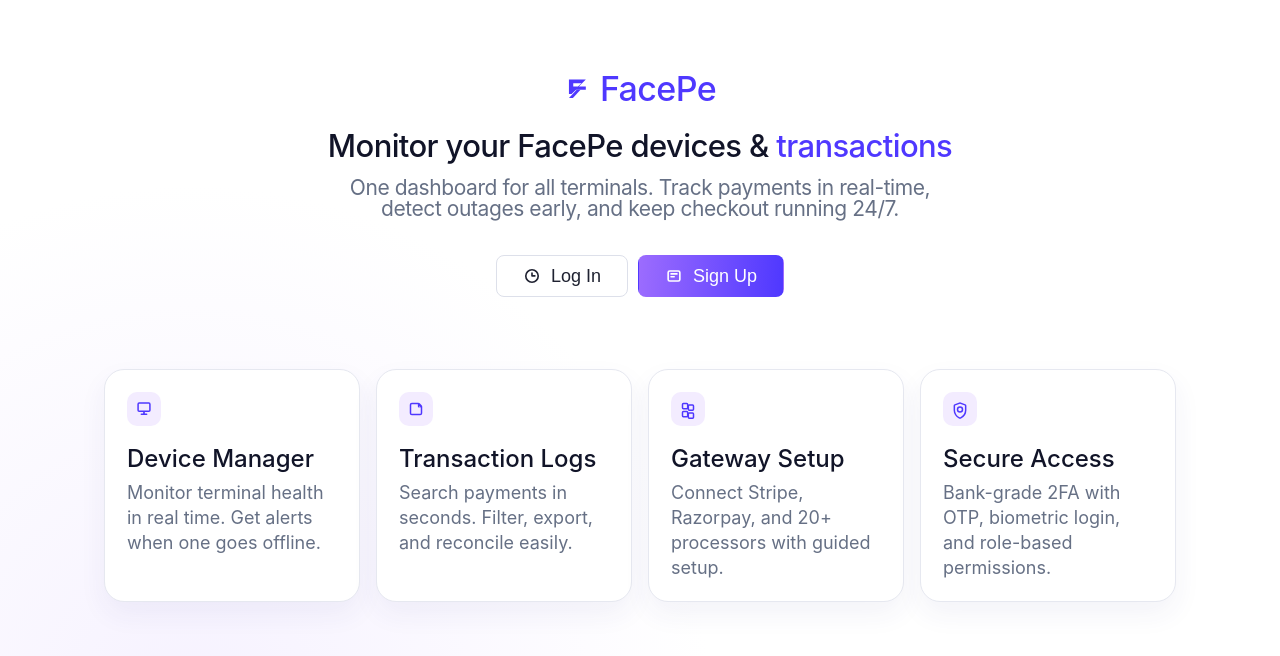
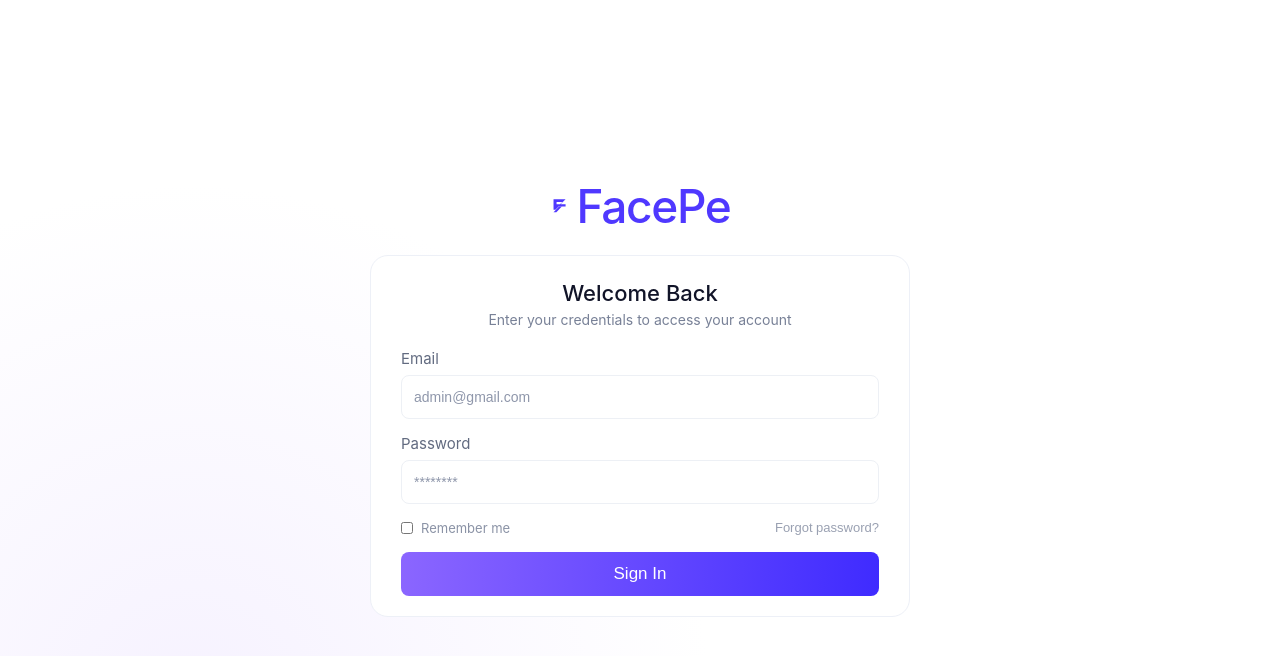
Before and after one commit to sagar-facepe-2303/facepe09-merchant-web-app, a React (Vite) app: page /login in a window 1280 px wide. Shown: the top 656 px of the page. Built offline with nearby package versions, Linux system fonts and the light colour scheme.

Commit message:
feat: add login page and routing, update styles and components

```diff
--- a/package.json
+++ b/package.json
@@ -13,7 +13,8 @@
     "@reduxjs/toolkit": "^2.11.2",
     "react": "^19.2.5",
     "react-dom": "^19.2.5",
-    "react-redux": "^9.2.0"
+    "react-redux": "^9.2.0",
+    "react-router-dom": "^7.14.2"
   },
   "devDependencies": {
     "@eslint/js": "^10.0.1",
--- a/src/App.jsx
+++ b/src/App.jsx
@@ -1,9 +1,19 @@
 import LandingPage from './pages/LandingPage'
+import LoginPage from './pages/LoginPage'
+import { BrowserRouter, Route, Routes } from 'react-router-dom'
 import './styles/theme.css'
 import './styles/landing.css'
+import './styles/login.css'
 
 function App() {
-  return <LandingPage />
+  return (
+    <BrowserRouter>
+      <Routes>
+        <Route path="/" element={<LandingPage />} />
+        <Route path="/login" element={<LoginPage />} />
+      </Routes>
+    </BrowserRouter>
+  )
 }
 
 export default App
--- a/src/components/landing/CtaButtons.jsx
+++ b/src/components/landing/CtaButtons.jsx
@@ -1,7 +1,15 @@
+import { useNavigate } from 'react-router-dom'
+
 function CtaButtons({ loginText, signupText }) {
+  const navigate = useNavigate()
+
   return (
     <div className="cta-buttons">
-      <button type="button" className="btn btn-light btn-theme-outline">
+      <button
+        type="button"
+        className="btn btn-light btn-theme-outline"
+        onClick={() => navigate('/login')}
+      >
         <span className="btn-icon" aria-hidden="true">
           <svg viewBox="0 0 20 20" focusable="false">
             <path
--- /dev/null
+++ b/src/pages/LoginPage.jsx
@@ -0,0 +1,65 @@
+function LoginPage() {
+  return (
+    <main className="login-page">
+      <section className="login-shell">
+        <header className="login-brand" aria-label="FacePe">
+          <span className="login-brand-mark" aria-hidden="true">
+            <svg viewBox="0 0 34 34" focusable="false">
+              <path d="M6 5.5h20.5L18 14h8.5v4H14.6L9.2 23.2H6V5.5z" fill="currentColor" />
+              <path d="M11.2 10h10.1l-4.4 3.9h-5.7V10z" fill="#fff" />
+              <path d="M6 27.8L15.4 18h4.7L10.8 27.8H6z" fill="currentColor" />
+            </svg>
+          </span>
+          <span className="login-brand-text">FacePe</span>
+        </header>
+
+        <section className="login-card" aria-label="Sign in form">
+          <h1 className="login-title">Welcome Back</h1>
+          <p className="login-subtitle">Enter your credentials to access your account</p>
+
+          <form className="login-form" onSubmit={(event) => event.preventDefault()}>
+            <label className="login-label" htmlFor="email">
+              Email
+            </label>
+            <input
+              id="email"
+              name="email"
+              type="email"
+              className="login-input"
+              placeholder="admin@gmail.com"
+              autoComplete="email"
+            />
+
+            <label className="login-label" htmlFor="password">
+              Password
+            </label>
+            <input
+              id="password"
+              name="password"
+              type="password"
+              className="login-input"
+              placeholder="********"
+              autoComplete="current-password"
+            />
+
+            <div className="login-options">
+              <label className="remember-row" htmlFor="remember-me">
+                <input id="remember-me" type="checkbox" />
+                <span>Remember me</span>
+              </label>
+              <button type="button" className="forgot-link">
+                Forgot password?
+              </button>
+            </div>
+
+            <button type="submit" className="login-submit">
+              Sign In
+            </button>
+          </form>
+        </section>
+      </section>
+    </main>
+  )
+}
+
+export default LoginPage
--- /dev/null
+++ b/src/styles/login.css
@@ -0,0 +1,175 @@
+.login-page {
+  min-height: 100vh;
+  display: grid;
+  place-items: center;
+  padding: 44px 18px;
+}
+
+.login-shell {
+  width: 100%;
+  max-width: 560px;
+}
+
+.login-brand {
+  display: inline-flex;
+  align-items: center;
+  justify-content: center;
+  gap: 7px;
+  width: 100%;
+  color: var(--brand-600);
+  margin-bottom: 26px;
+}
+
+.login-brand-mark {
+  width: 20px;
+  height: 20px;
+  display: inline-grid;
+  place-items: center;
+}
+
+.login-brand-mark svg {
+  width: 100%;
+  height: 100%;
+}
+
+.login-brand-text {
+  font-size: 46px;
+  line-height: 1;
+  letter-spacing: -0.03em;
+  font-weight: 500;
+}
+
+.login-card {
+  margin: 0 auto;
+  width: 100%;
+  max-width: 540px;
+  border: 1px solid #edf0f7;
+  border-radius: 18px;
+  background: #ffffff;
+  padding: 24px 30px 20px;
+}
+
+.login-title {
+  margin: 0;
+  text-align: center;
+  font-size: 22px;
+  line-height: 1.2;
+  font-weight: 500;
+  color: #111428;
+}
+
+.login-subtitle {
+  margin: 4px 0 0;
+  text-align: center;
+  font-size: 14px;
+  line-height: 1.4;
+  color: #788197;
+}
+
+.login-form {
+  margin-top: 18px;
+}
+
+.login-label {
+  display: block;
+  margin-bottom: 6px;
+  font-size: 15px;
+  line-height: 1.4;
+  color: #626b80;
+}
+
+.login-label + .login-input {
+  margin-bottom: 14px;
+}
+
+.login-input {
+  width: 100%;
+  height: 44px;
+  border: 1px solid #edf0f5;
+  border-radius: 8px;
+  padding: 0 12px;
+  font-size: 14px;
+  color: #1c2333;
+  outline: none;
+}
+
+.login-input::placeholder {
+  color: #8f97ab;
+}
+
+.login-input:focus {
+  border-color: #d6d9e5;
+}
+
+.login-options {
+  margin-top: 2px;
+  display: flex;
+  align-items: center;
+  justify-content: space-between;
+  gap: 12px;
+}
+
+.remember-row {
+  display: inline-flex;
+  align-items: center;
+  gap: 8px;
+  font-size: 13px;
+  color: #8b93a6;
+}
+
+.remember-row input {
+  width: 12px;
+  height: 12px;
+  margin: 0;
+  border: 1px solid #d4d9e6;
+}
+
+.forgot-link {
+  border: 0;
+  background: transparent;
+  padding: 0;
+  font-size: 13px;
+  color: #9aa1b2;
+  cursor: pointer;
+}
+
+.login-submit {
+  margin-top: 16px;
+  width: 100%;
+  height: 44px;
+  border: 0;
+  border-radius: 8px;
+  background: linear-gradient(94deg, #8b66ff 0%, #3f2bff 100%);
+  color: #ffffff;
+  font-size: 17px;
+  line-height: 1;
+  font-weight: 500;
+  cursor: pointer;
+}
+
+.login-submit:hover {
+  background: linear-gradient(94deg, #7f5bfd 0%, #3925f4 100%);
+}
+
+@media (max-width: 768px) {
+  .login-page {
+    padding: 22px 14px;
+  }
+
+  .login-brand {
+    margin-bottom: 18px;
+  }
+
+  .login-brand-text {
+    font-size: 38px;
+  }
+
+  .login-card {
+    padding: 20px 16px 16px;
+    border-radius: 14px;
+  }
+
+  .login-title {
+    font-size: 20px;
+  }
+}
```
Also changed, not shown: 1 other file (tests, documents, lock files or other folders).
